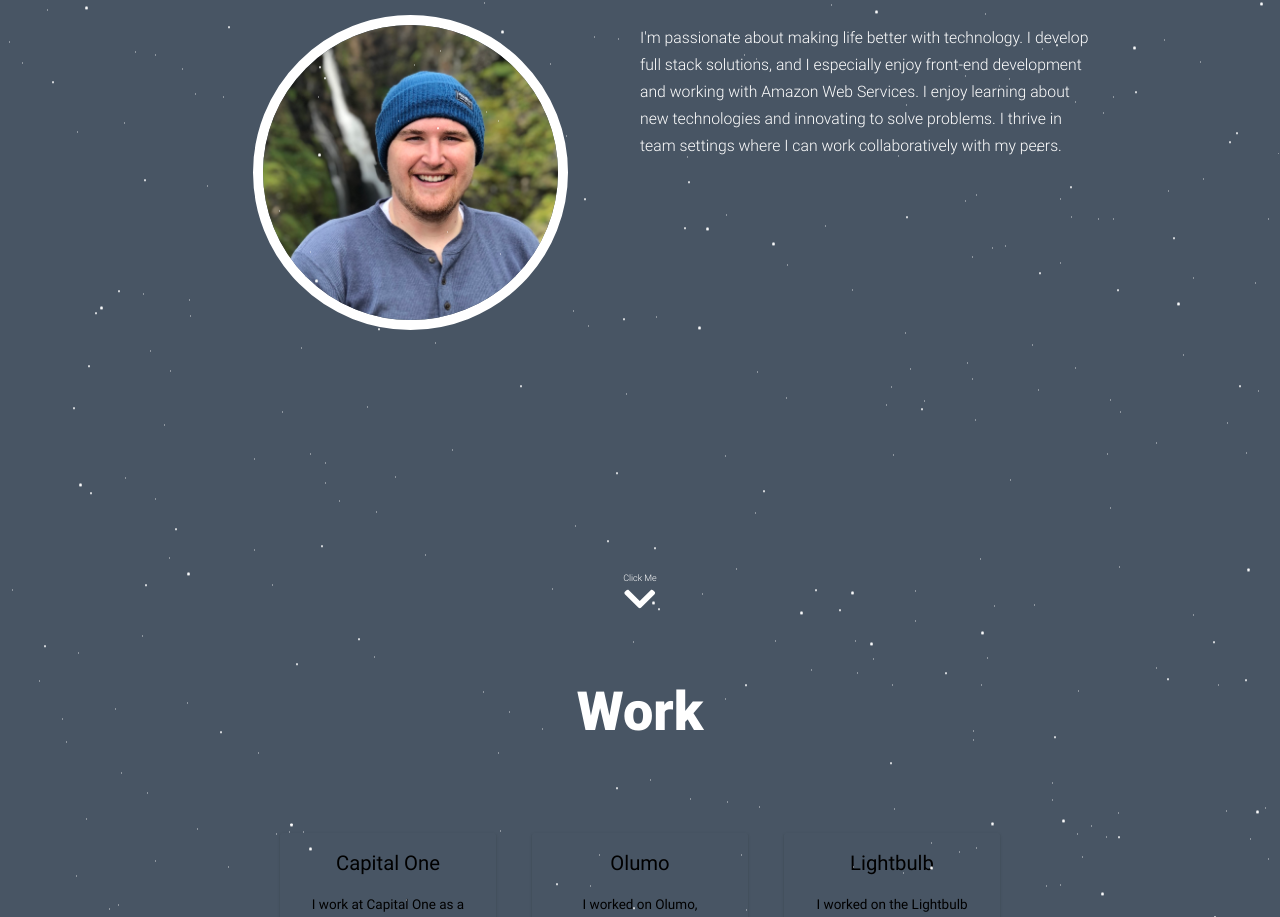
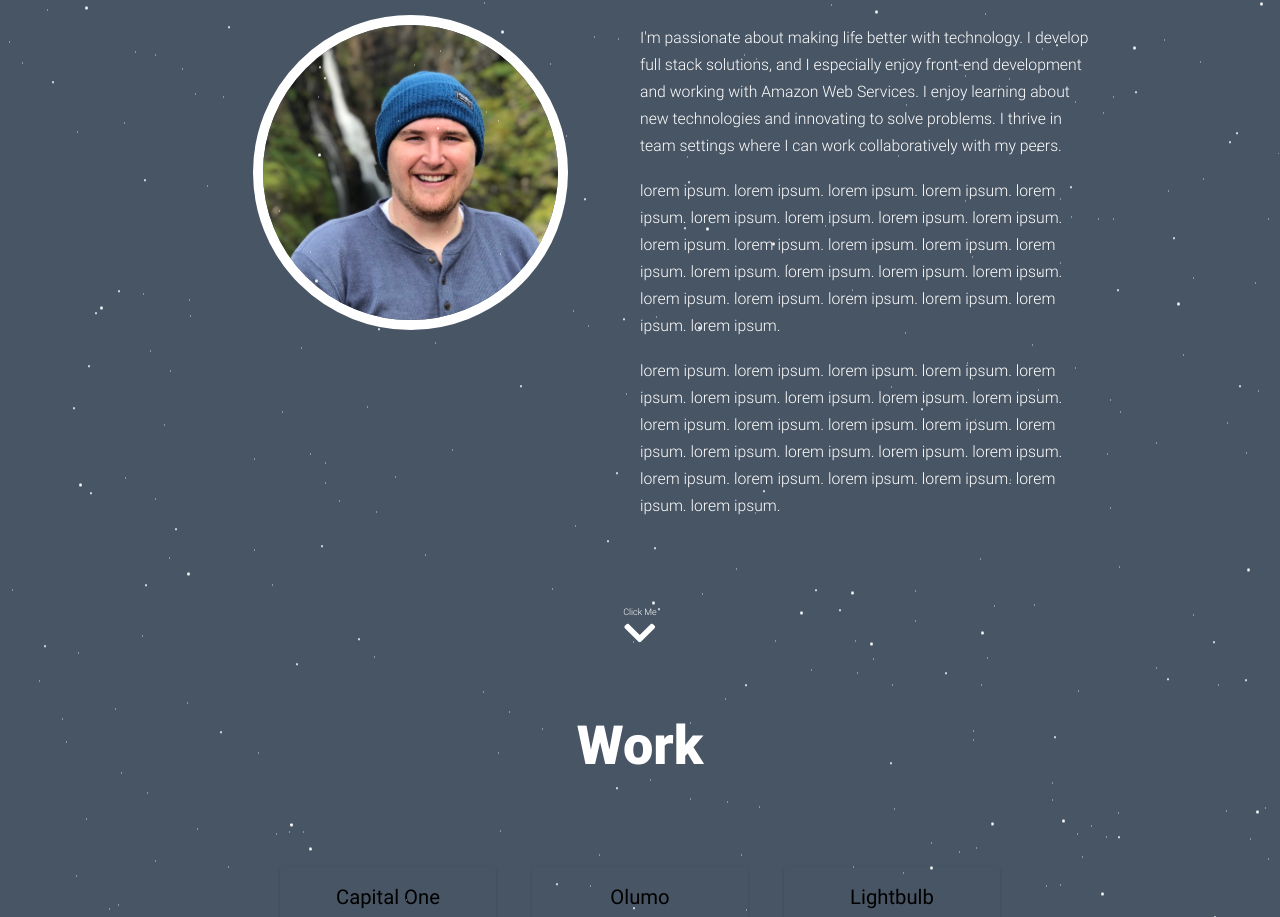
Before and after one commit to Joshhaws/joshhaws, a React (Create React App) app: page /resume in a window 1280 px wide. Shown: the part 995-1912 px from the top of the page. Built offline with nearby package versions, Linux system fonts and the light colour scheme.

Commit message:
lorem ipsum

```diff
--- a/src/pages/AboutPage/AboutPage.js
+++ b/src/pages/AboutPage/AboutPage.js
@@ -34,18 +34,18 @@ const AboutPage = (props, context) => {
                 I enjoy learning about new technologies and innovating to solve problems.
                 I thrive in team settings where I can work collaboratively with my peers.
               </p>
-              {/* <p>
+              <p>
                 lorem ipsum. lorem ipsum. lorem ipsum. lorem ipsum. lorem ipsum. lorem ipsum.
                 lorem ipsum. lorem ipsum. lorem ipsum. lorem ipsum. lorem ipsum. lorem ipsum.
                 lorem ipsum. lorem ipsum. lorem ipsum. lorem ipsum. lorem ipsum. lorem ipsum.
-                lorem ipsum. lorem ipsum. lorem ipsum. lorem ipsum. lorem ipsum. lorem ipsum.!
+                lorem ipsum. lorem ipsum. lorem ipsum. lorem ipsum. lorem ipsum. lorem ipsum.
               </p>
               <p>
                 lorem ipsum. lorem ipsum. lorem ipsum. lorem ipsum. lorem ipsum. lorem ipsum.
                 lorem ipsum. lorem ipsum. lorem ipsum. lorem ipsum. lorem ipsum. lorem ipsum.
                 lorem ipsum. lorem ipsum. lorem ipsum. lorem ipsum. lorem ipsum. lorem ipsum.
                 lorem ipsum. lorem ipsum. lorem ipsum. lorem ipsum. lorem ipsum. lorem ipsum.
-              </p> */}
+              </p>
             </div>
 
           </div>
```
